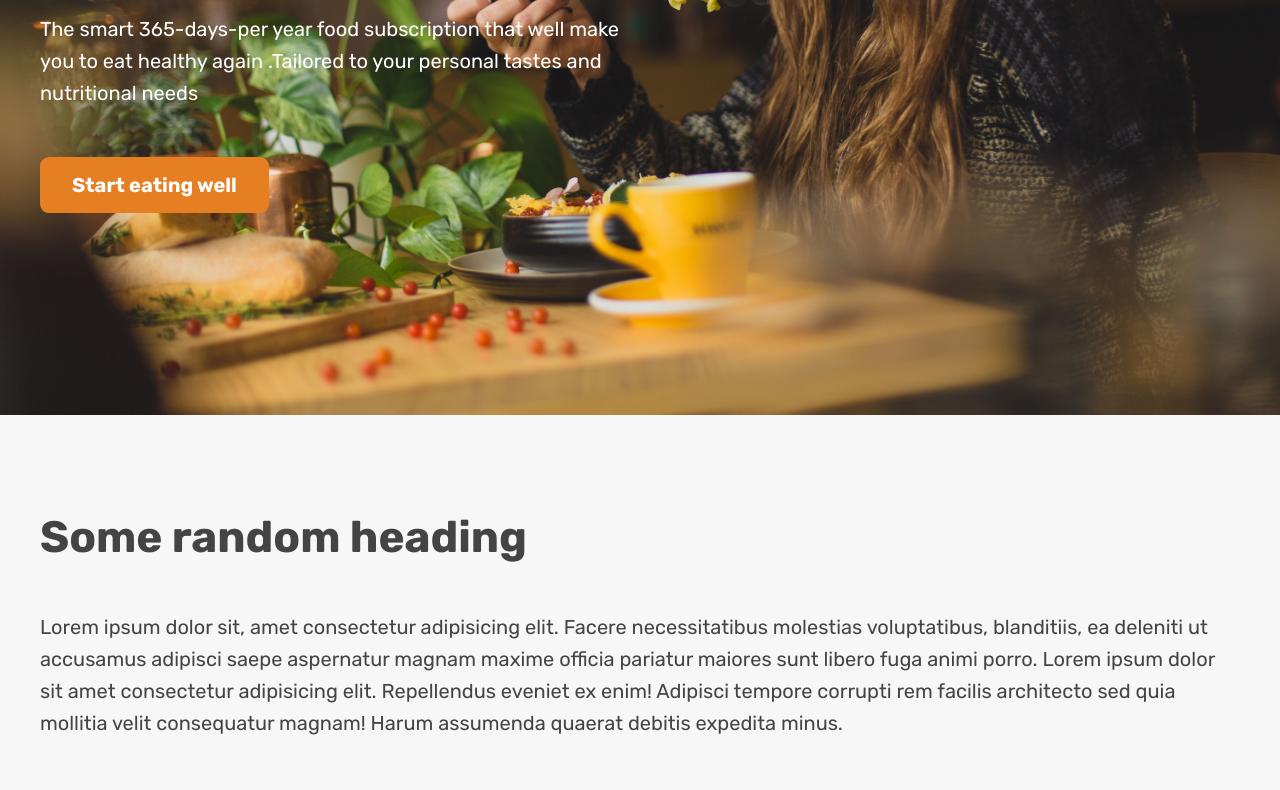
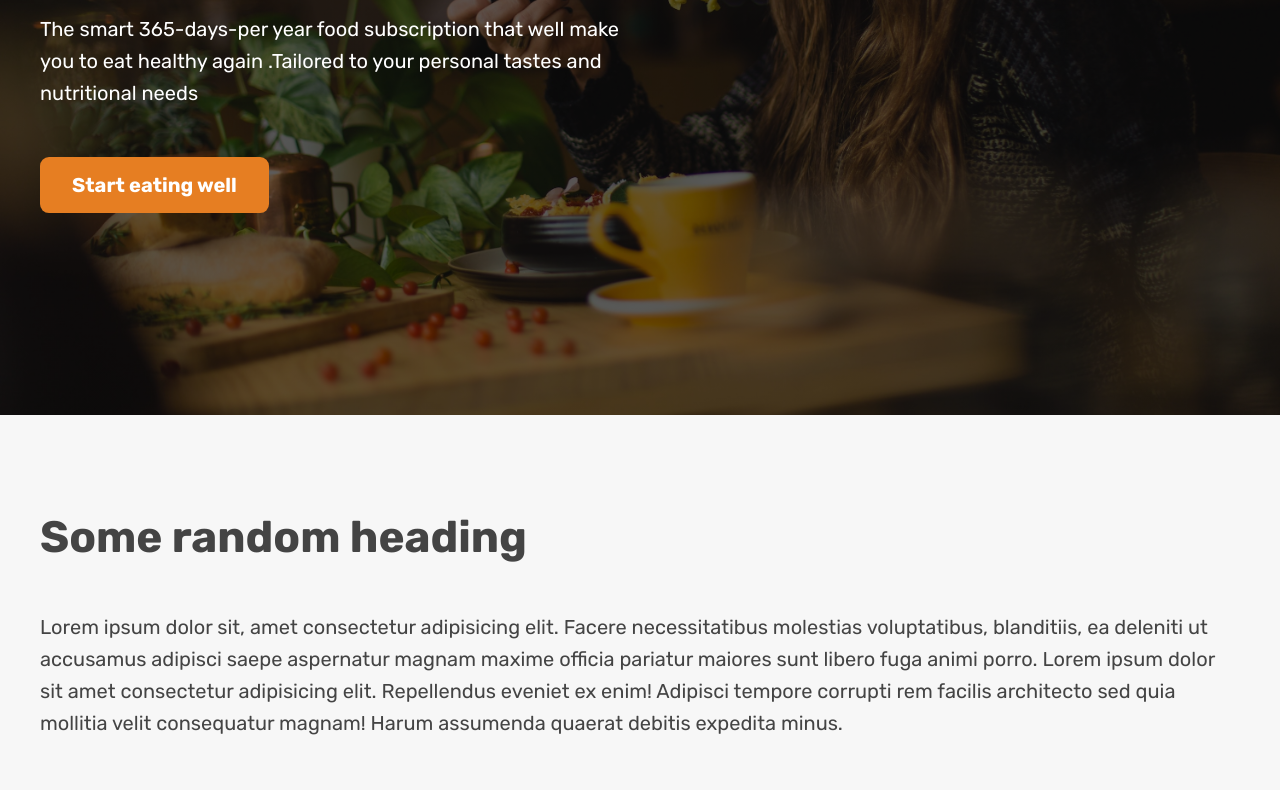
Before and after one commit to malik-codes/Component_Layout, a plain HTML site: page 05-hero.html in a window 1280 px wide. Shown: the part 385-1175 px from the top of the page. Drawn offline with Linux system fonts and the light colour scheme.

Commit message:
done with hero section

```diff
--- a/05-hero.html
+++ b/05-hero.html
@@ -29,7 +29,8 @@
         /* background-color: orangered; */
         height: 100vh;
         position: relative;
-        background-image: url(hero.jpg);
+        background-image: linear-gradient(rgb(0, 0, 0, 0.6), rgb(0, 0, 0, 0.6)),
+          url(hero.jpg);
         background-size: cover;
         color: #fff;
       }
```
